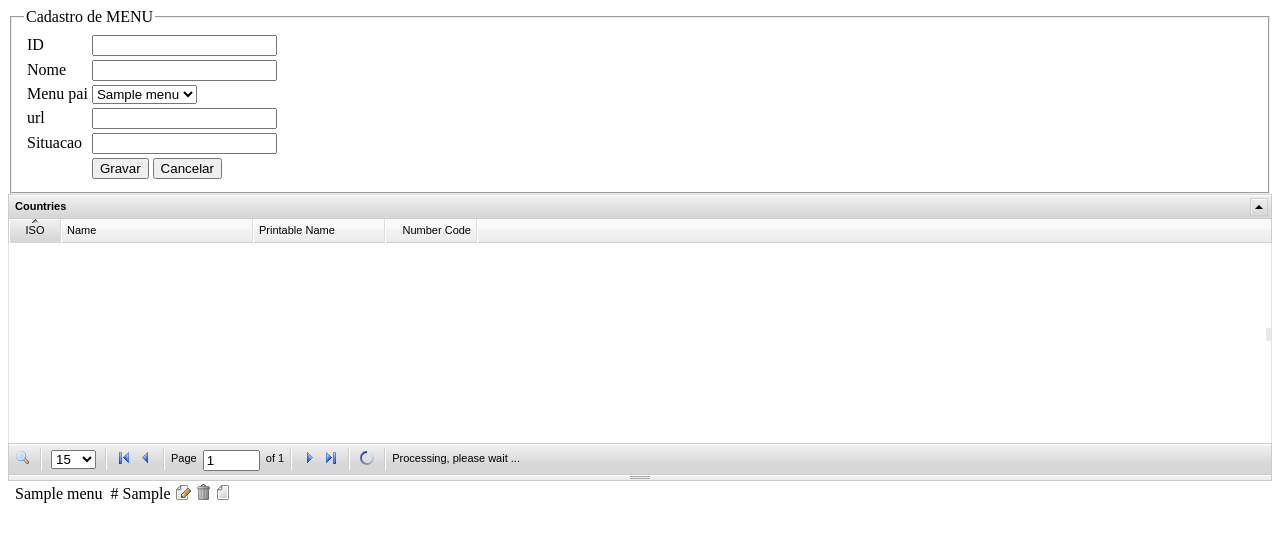
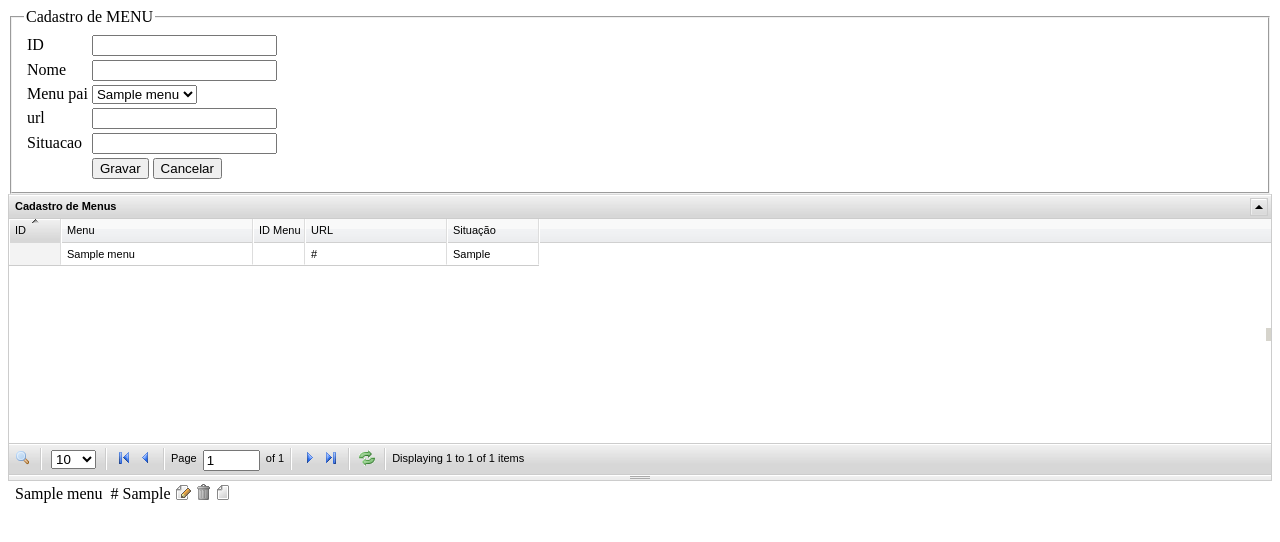
Before and after one commit to rocharegi/php5, a PHP site: page /cadMenu.php?acao=cadastrar in a window 1280 px wide. Shown: the top 542 px of the page. Run offline with PHP 8.4, Linux system fonts and the light colour scheme; the visitor is signed in with stand-in values (Sample User, id 1); tables that the repository leaves empty or names only in its code hold one stand-in row (values such as "Sample post"); data that the repository does not hold is empty.

Commit message:
Alteracoes para implementacao da GRID

```diff
--- a/listaMenu.php
+++ b/listaMenu.php
@@ -16,11 +16,11 @@ foreach ($res as $registro) {
 	echo "<td>".$registro['url']."</td>";
 	echo "<td>".$registro['situacao']."</td>";
 	echo "<td><a href='cadMenu.php?idMenu={$registro['idMenu']}&acao=editar'>
-		  <img src='img/editar.png'></a></td>";
+		  <img src='editar.png'></a></td>";
 	echo "<td><a href='cadMenu.php?idMenu={$registro['idMenu']}&acao=excluir'>
-	      <img src='img/excluir.png'></a></td>";
+	      <img src='excluir.png'></a></td>";
 	echo "<td><a href='cadMenu.php?acao=cadastrar'>
-		  <img src='img/novo.png'></a></td>";
+		  <img src='novo.png'></a></td>";
 	echo "</tr>";
 }
 echo "</table>";
@@ -28,25 +28,26 @@ echo "</table>";
 ?>
 <script type="text/javascript">
 $("#flex1").flexigrid({
-	url: 'post-json.php',
+	url: 'listaMenuBD.php',
 	dataType: 'json',
 	colModel : [
-		{display: 'ISO', name : 'iso', width : 40, sortable : true, align: 'center'},
-		{display: 'Name', name : 'name', width : 180, sortable : true, align: 'left'},
-		{display: 'Printable Name', name : 'printable_name', width : 120, sortable : true, align: 'left'},
-		{display: 'ISO3', name : 'iso3', width : 130, sortable : true, align: 'left', hide: true},
-		{display: 'Number Code', name : 'numcode', width : 80, sortable : true, align: 'right'}
+		{display: 'ID', name : 'idMenu', width : 40, sortable : true, align: 'left'},
+		{display: 'Menu', name : 'nome', width : 180, sortable : true, align: 'left'},
+		{display: 'ID Menu Pai', name : 'idMenuPai', width : 40, sortable : true, align: 'left'},
+		{display: 'URL', name : 'url', width : 130, sortable : true, align: 'left'},
+		{display: 'Situa&ccedil;&atilde;o', name : 'situacao', width : 80, sortable : true, align: 'left'}
 		],
 	searchitems : [
-		{display: 'ISO', name : 'iso'},
-		{display: 'Name', name : 'name', isdefault: true}
+		{display: 'Menu', name : 'nome'},
+		{display: 'ID', name : 'idMenu', isdefault: true}
 		],
-	sortname: "iso",
+	sortname: "idMenu",
 	sortorder: "asc",
 	usepager: true,
-	title: 'Countries',
+	title: 'Cadastro de Menus',
 	useRp: true,
-	rp: 15,
+	rp: 10,
+	rpOptions: [10, 20, 30, 40, 50],
 	showTableToggleBtn: true,
 	width: 700,
 	onSubmit: addFormData,
```
